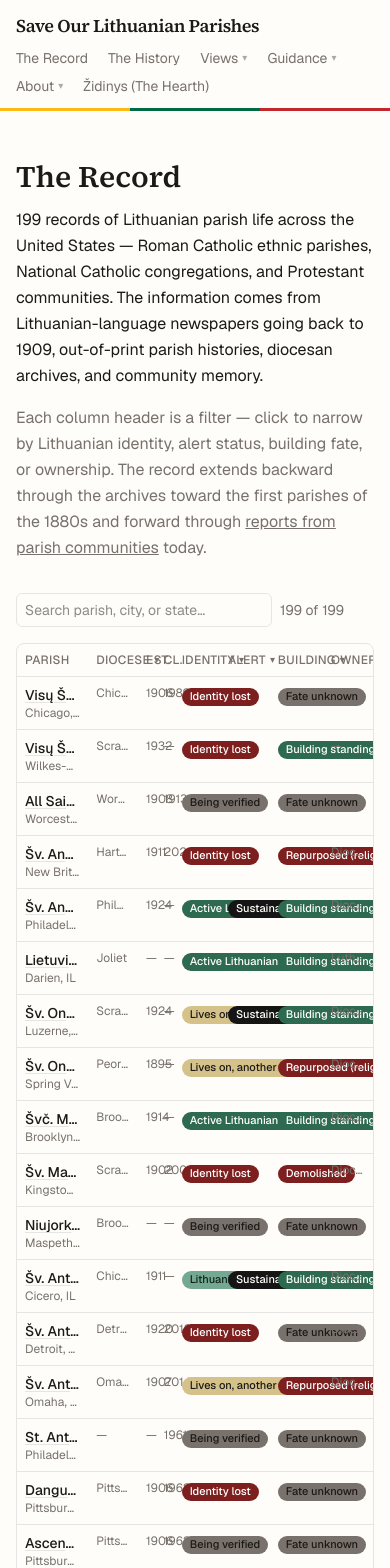
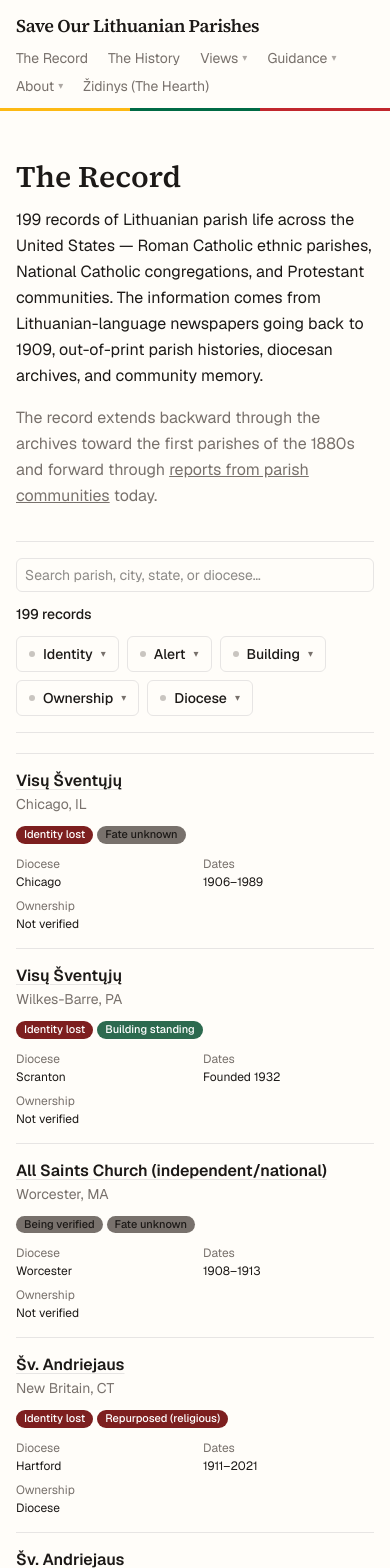
Before and after one commit to LietuvaAI/save-our-lithuanian-parishes, a Next.js app: page /record in a window 390 px wide. Shown: the top 1568 px of the page. Built offline with nearby package versions, Linux system fonts and the light colour scheme.

Commit message:
Redesign the parish record table

```diff
--- a/app/record/page.tsx
+++ b/app/record/page.tsx
@@ -39,7 +39,7 @@ export default function RecordPage() {
   const total = rows.length;
 
   return (
-    <div className="mx-auto max-w-5xl px-4 py-12">
+    <div className="mx-auto max-w-6xl px-4 py-12">
       <h1 className="font-serif text-3xl font-semibold">The Record</h1>
       <div className="mt-3 space-y-4 leading-relaxed max-w-3xl">
         <p>
@@ -50,10 +50,8 @@ export default function RecordPage() {
           parish histories, diocesan archives, and community memory.
         </p>
         <p className="text-muted">
-          Each column header is a filter — click to narrow by Lithuanian
-          identity, alert status, building fate, or ownership. The record
-          extends backward through the archives toward the first parishes
-          of the 1880s and forward through{" "}
+          The record extends backward through the archives toward the first
+          parishes of the 1880s and forward through{" "}
           <Link href="/report" className="underline hover:text-accent">
             reports from parish communities
           </Link>{" "}
--- a/components/RegistryTable.tsx
+++ b/components/RegistryTable.tsx
@@ -52,7 +52,14 @@ const OWNERSHIP_CELL: Record<Ownership, string> = {
   other_self_owned: "Lutheran",
 };
 
-// ── Dropdown filter in column header ──
+function dateSummary(row: RegistryRow) {
+  if (row.founded && row.closed) return `${row.founded}–${row.closed}`;
+  if (row.founded) return `Founded ${row.founded}`;
+  if (row.closed) return `Closed ${row.closed}`;
+  return "Not yet verified";
+}
+
+// ── Dropdown filter ──
 
 function HeaderFilter<T extends string>({
   label,
@@ -85,17 +92,33 @@ function HeaderFilter<T extends string>({
       <button
         type="button"
         onClick={() => setOpen(!open)}
-        className={`flex items-center gap-1 text-xs uppercase tracking-wide font-medium cursor-pointer whitespace-nowrap ${
-          active ? "text-accent" : "text-muted"
+        aria-expanded={open}
+        aria-haspopup="menu"
+        className={`flex h-9 items-center gap-2 rounded-md border px-3 text-sm font-medium cursor-pointer whitespace-nowrap transition-colors ${
+          active
+            ? "border-accent bg-accent/5 text-accent"
+            : "border-rule bg-background text-foreground hover:border-muted"
         }`}
       >
+        <span
+          aria-hidden="true"
+          className={`h-1.5 w-1.5 rounded-full ${
+            active ? "bg-accent" : "bg-muted/40"
+          }`}
+        />
         {label}
-        <span className="text-[10px]">{open ? "▴" : "▾"}</span>
+        <span aria-hidden="true" className="text-[10px] text-muted">
+          {open ? "▴" : "▾"}
+        </span>
       </button>
       {open && (
-        <div className="absolute top-full left-0 mt-1 z-50 bg-background border border-rule rounded-md shadow-md py-1 min-w-max">
+        <div
+          role="menu"
+          className="absolute top-full left-0 mt-1 z-50 max-h-72 min-w-52 max-w-[calc(100vw-2rem)] overflow-y-auto rounded-md border border-rule bg-background py-1 shadow-md"
+        >
           <button
             type="button"
+            role="menuitem"
             onClick={() => {
               onChange(ALL as T | typeof ALL);
               setOpen(false);
@@ -110,6 +133,7 @@ function HeaderFilter<T extends string>({
             <button
               key={opt.value}
               type="button"
+              role="menuitem"
               onClick={() => {
                 onChange(opt.value);
                 setOpen(false);
@@ -208,56 +232,69 @@ export default function RegistryTable({ rows }: { rows: RegistryRow[] }) {
     query.trim() !== "",
   ].filter(Boolean).length;
 
-  return (
-    <div>
-      {/* Search + count bar */}
-      <div className="flex flex-wrap gap-2 items-center mb-4">
-        <input
-          type="search"
-          value={query}
-          onChange={(e) => setQuery(e.target.value)}
-          placeholder="Search parish, city, or state…"
-          className={`${sc} w-64`}
-        />
-        <span className="text-sm text-muted">
-          {filtered.length} of {rows.length}
-          {activeFilters > 0 && (
-            <button
-              type="button"
-              onClick={() => {
+  const clearFilters = () => {
     setQuery("");
     setIdentity(ALL);
     setAlert(ALL);
     setFate(ALL);
     setOwnership(ALL);
     setDiocese(ALL);
-              }}
-              className="ml-2 underline text-accent cursor-pointer"
+  };
+
+  return (
+    <div>
+      <div className="border-y border-rule py-4">
+        <div className="flex flex-wrap items-center gap-3">
+          <input
+            type="search"
+            value={query}
+            onChange={(e) => setQuery(e.target.value)}
+            placeholder="Search parish, city, state, or diocese…"
+            aria-label="Search the parish record"
+            className={`${sc} w-full sm:w-80`}
+          />
+          <span className="text-sm font-medium">
+            {activeFilters > 0
+              ? `${filtered.length} of ${rows.length} records`
+              : `${rows.length} records`}
+          </span>
+          {activeFilters > 0 && (
+            <button
+              type="button"
+              onClick={clearFilters}
+              className="text-sm font-medium text-accent underline underline-offset-2 cursor-pointer"
             >
-              clear filters
+              Clear all
             </button>
           )}
-        </span>
         </div>
 
-      <div className="overflow-x-auto border border-rule rounded-lg">
-        <table className="w-full text-sm table-fixed">
-          <colgroup>
-            <col className="w-[20%]" />
-            <col className="w-[14%]" />
-            <col className="w-[5%]" />
-            <col className="w-[5%]" />
-            <col className="w-[13%]" />
-            <col className="w-[14%]" />
-            <col className="w-[15%]" />
-            <col className="w-[14%]" />
-          </colgroup>
-          <thead>
-            <tr className="text-left border-b border-rule">
-              <th className="px-2 py-2 font-medium text-xs uppercase tracking-wide text-muted">
-                Parish
-              </th>
-              <th className="px-2 py-2">
+        <div className="mt-3 flex flex-wrap items-center gap-2">
+          <HeaderFilter
+            label="Identity"
+            value={identity}
+            onChange={(v) => setIdentity(v)}
+            options={identityOptions}
+          />
+          <HeaderFilter
+            label="Alert"
+            value={alert}
+            onChange={(v) => setAlert(v)}
+            options={alertOptions}
+            allLabel="All (no filter)"
+          />
+          <HeaderFilter
+            label="Building"
+            value={fate}
+            onChange={(v) => setFate(v)}
+            options={fateOptions}
+          />
+          <HeaderFilter
+            label="Ownership"
+            value={ownership}
+            onChange={(v) => setOwnership(v)}
+            options={ownershipOptions}
+          />
           <HeaderFilter
             label="Diocese"
             value={diocese}
@@ -265,45 +302,47 @@ export default function RegistryTable({ rows }: { rows: RegistryRow[] }) {
             options={dioceseOptions}
             allLabel="All dioceses"
           />
+        </div>
+      </div>
+
+      {filtered.length === 0 ? (
+        <div className="mt-8 border-y border-rule py-10 text-center">
+          <p className="font-serif text-xl font-semibold">No matching records</p>
+          <button
+            type="button"
+            onClick={clearFilters}
+            className="mt-2 text-sm font-medium text-accent underline underline-offset-2 cursor-pointer"
+          >
+            Clear search and filters
+          </button>
+        </div>
+      ) : (
+        <>
+          <div className="mt-5 hidden overflow-hidden rounded-md border border-rule lg:block">
+            <table className="w-full table-fixed text-sm">
+              <colgroup>
+                <col className="w-[28%]" />
+                <col className="w-[16%]" />
+                <col className="w-[13%]" />
+                <col className="w-[25%]" />
+                <col className="w-[18%]" />
+              </colgroup>
+              <thead className="bg-[var(--band)]">
+                <tr className="border-b border-rule text-left">
+                  <th className="px-4 py-3 text-xs font-semibold uppercase tracking-wide text-muted">
+                    Parish
                   </th>
-              <th className="px-2 py-2 font-medium text-xs uppercase tracking-wide text-muted">
-                Est.
+                  <th className="px-4 py-3 text-xs font-semibold uppercase tracking-wide text-muted">
+                    Diocese
                   </th>
-              <th className="px-2 py-2 font-medium text-xs uppercase tracking-wide text-muted">
-                Cl.
+                  <th className="px-4 py-3 text-xs font-semibold uppercase tracking-wide text-muted">
+                    Dates
                   </th>
-              <th className="px-2 py-2">
-                <HeaderFilter
-                  label="Identity"
-                  value={identity}
-                  onChange={(v) => setIdentity(v)}
-                  options={identityOptions}
-                />
+                  <th className="px-4 py-3 text-xs font-semibold uppercase tracking-wide text-muted">
+                    Community
                   </th>
-              <th className="px-2 py-2">
-                <HeaderFilter
-                  label="Alert"
-                  value={alert}
-                  onChange={(v) => setAlert(v)}
-                  options={alertOptions}
-                  allLabel="All (no filter)"
-                />
-              </th>
-              <th className="px-2 py-2">
-                <HeaderFilter
-                  label="Building"
-                  value={fate}
-                  onChange={(v) => setFate(v)}
-                  options={fateOptions}
-                />
-              </th>
-              <th className="px-2 py-2">
-                <HeaderFilter
-                  label="Ownership"
-                  value={ownership}
-                  onChange={(v) => setOwnership(v)}
-                  options={ownershipOptions}
-                />
+                  <th className="px-4 py-3 text-xs font-semibold uppercase tracking-wide text-muted">
+                    Property
                   </th>
                 </tr>
               </thead>
@@ -311,15 +350,14 @@ export default function RegistryTable({ rows }: { rows: RegistryRow[] }) {
                 {filtered.map((r) => (
                   <tr
                     key={r.slug}
-                className="border-b border-rule last:border-0 align-top"
+                    className="border-b border-rule align-top transition-colors last:border-0 hover:bg-foreground/[0.025]"
                   >
-                {/* Parish + City */}
-                <td className="px-2 py-2 overflow-hidden">
-                  <div className="font-medium truncate">
+                    <td className="px-4 py-3">
+                      <div className="font-semibold leading-snug">
                         {r.profileHref !== null ? (
                           <Link
                             href={r.profileHref}
-                        className="underline decoration-rule underline-offset-2 hover:decoration-inherit"
+                            className="underline decoration-rule underline-offset-3 hover:text-accent hover:decoration-accent"
                           >
                             {r.name}
                           </Link>
@@ -327,46 +365,91 @@ export default function RegistryTable({ rows }: { rows: RegistryRow[] }) {
                           r.name
                         )}
                       </div>
-                  <span className="text-xs text-muted truncate block">
+                      <span className="mt-0.5 block text-xs text-muted">
                         {r.city}, {r.state}
+                        {r.comparator ? " · Canada" : ""}
                       </span>
-                  {r.comparator && (
-                    <span className="ml-1 text-xs text-muted">(CA)</span>
-                  )}
                     </td>
-                {/* Diocese */}
-                <td className="px-2 py-2 text-xs text-muted truncate">
+                    <td className="px-4 py-3 text-xs leading-relaxed text-muted">
                       {r.diocese?.replace(/^(Arch)?diocese of /i, "") ?? "—"}
                     </td>
-                {/* Founded */}
-                <td className="px-2 py-2 text-xs text-muted">
-                  {r.founded ?? "—"}
+                    <td className="px-4 py-3 text-xs text-muted">
+                      {dateSummary(r)}
                     </td>
-                {/* Closed */}
-                <td className="px-2 py-2 text-xs text-muted">
-                  {r.closed ?? "—"}
+                    <td className="px-4 py-3">
+                      <div className="flex flex-col items-start gap-1">
+                        <IdentityPill value={r.identity} />
+                        <AlertPill value={r.alert} />
+                      </div>
                     </td>
-                {/* Lithuanian Identity */}
-                <td className="px-2 py-2">
-                  <IdentityPill value={r.identity} />
-                </td>
-                {/* Alert Status */}
-                <td className="px-2 py-2">
-                  <AlertPill value={r.alert} />
-                </td>
-                {/* Building Fate */}
-                <td className="px-2 py-2">
+                    <td className="px-4 py-3">
+                      <div className="flex flex-col items-start gap-1.5">
                         <FatePill value={r.fate} />
-                </td>
-                {/* Ownership */}
-                <td className="px-2 py-2 text-xs text-muted truncate">
-                  {r.ownership ? OWNERSHIP_CELL[r.ownership] : "—"}
+                        <span className="text-xs text-muted">
+                          {r.ownership
+                            ? OWNERSHIP_CELL[r.ownership]
+                            : "Ownership unverified"}
+                        </span>
+                      </div>
                     </td>
                   </tr>
                 ))}
               </tbody>
             </table>
           </div>
+
+          <ul className="mt-5 divide-y divide-rule border-y border-rule lg:hidden">
+            {filtered.map((r) => (
+              <li key={r.slug} className="py-4">
+                <div className="font-semibold leading-snug">
+                  {r.profileHref !== null ? (
+                    <Link
+                      href={r.profileHref}
+                      className="underline decoration-rule underline-offset-3 hover:text-accent hover:decoration-accent"
+                    >
+                      {r.name}
+                    </Link>
+                  ) : (
+                    r.name
+                  )}
+                </div>
+                <div className="mt-0.5 text-sm text-muted">
+                  {r.city}, {r.state}
+                  {r.comparator ? " · Canada" : ""}
+                </div>
+
+                <div className="mt-3 flex flex-wrap gap-1">
+                  <IdentityPill value={r.identity} />
+                  <AlertPill value={r.alert} />
+                  <FatePill value={r.fate} />
+                </div>
+
+                <dl className="mt-3 grid grid-cols-2 gap-x-4 gap-y-2 text-xs">
+                  <div>
+                    <dt className="text-muted">Diocese</dt>
+                    <dd className="mt-0.5">
+                      {r.diocese?.replace(/^(Arch)?diocese of /i, "") ??
+                        "Not verified"}
+                    </dd>
+                  </div>
+                  <div>
+                    <dt className="text-muted">Dates</dt>
+                    <dd className="mt-0.5">{dateSummary(r)}</dd>
+                  </div>
+                  <div>
+                    <dt className="text-muted">Ownership</dt>
+                    <dd className="mt-0.5">
+                      {r.ownership
+                        ? OWNERSHIP_CELL[r.ownership]
+                        : "Not verified"}
+                    </dd>
+                  </div>
+                </dl>
+              </li>
+            ))}
+          </ul>
+        </>
+      )}
     </div>
   );
 }
```
Lines whose indentation alone changed are shown as unchanged.
